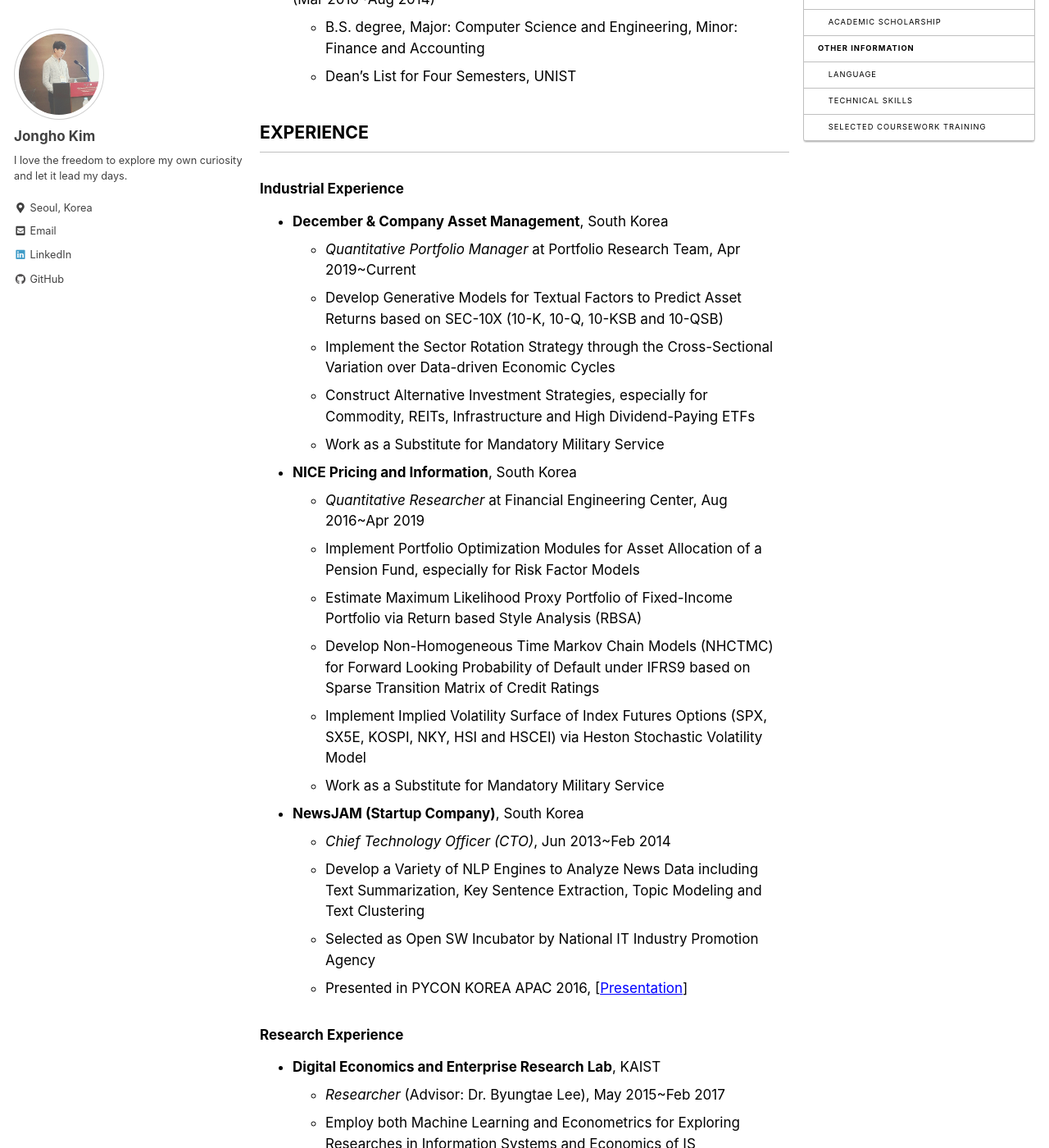
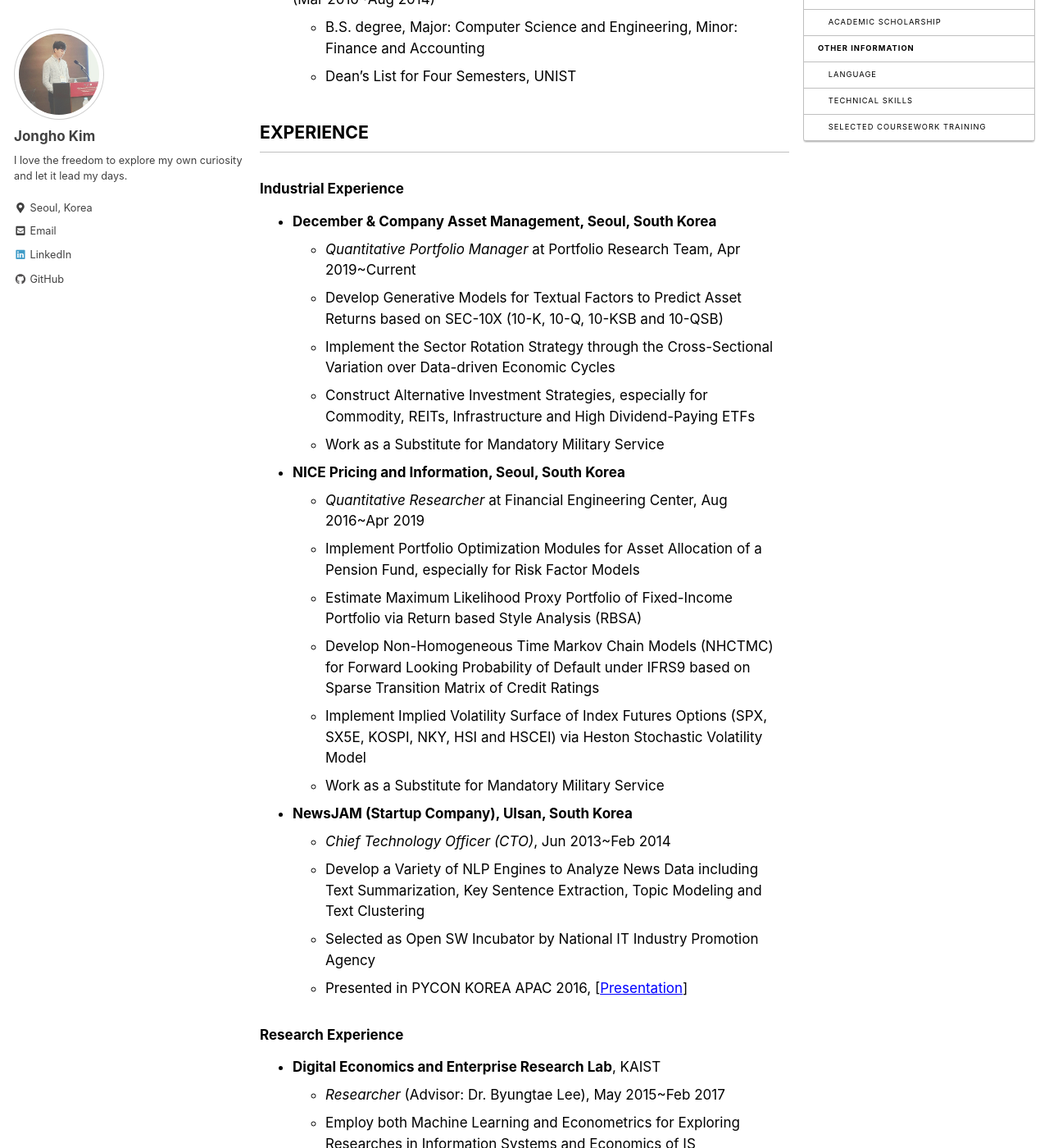
Before and after one commit to jonghkim/jonghkim.github.io, a Jekyll site: the page built from _pages/about.md, in a window 1280 px wide and 1400 px high, scrolled down 507 px. Shown: the whole window at 82% size. Built offline with Jekyll 4.4.1, drawn with Linux system fonts in a browser that asks for light colours; nearby versions of some CDN libraries.

Commit message:
edu updated

```diff
--- a/_pages/about.md
+++ b/_pages/about.md
@@ -18,14 +18,14 @@ last_modified_at: 2019-03-19
 
 ## EXPERIENCE
 ### Industrial Experience
-- **December & Company Asset Management**, South Korea
+- **December & Company Asset Management, Seoul, South Korea**
     - *Quantitative Portfolio Manager* at Portfolio Research Team, Apr 2019~Current
     - Develop Generative Models for Textual Factors to Predict Asset Returns based on SEC-10X (10-K, 10-Q, 10-KSB and 10-QSB)
     - Implement the Sector Rotation Strategy through the Cross-Sectional Variation over Data-driven Economic Cycles
     - Construct Alternative Investment Strategies, especially for Commodity, REITs, Infrastructure and High Dividend-Paying ETFs
     - Work as a Substitute for Mandatory Military Service
 
-- **NICE Pricing and Information**, South Korea
+- **NICE Pricing and Information, Seoul, South Korea**
     - *Quantitative Researcher* at Financial Engineering Center, Aug 2016~Apr 2019
     - Implement Portfolio Optimization Modules for Asset Allocation of a Pension Fund, especially for Risk Factor Models
     - Estimate Maximum Likelihood Proxy Portfolio of Fixed-Income Portfolio via Return based Style Analysis (RBSA)
@@ -33,7 +33,7 @@ last_modified_at: 2019-03-19
     - Implement Implied Volatility Surface of Index Futures Options (SPX, SX5E, KOSPI, NKY, HSI and HSCEI) via Heston Stochastic Volatility Model
     - Work as a Substitute for Mandatory Military Service
 
-- **NewsJAM (Startup Company)**, South Korea
+- **NewsJAM (Startup Company), Ulsan, South Korea**
     - *Chief Technology Officer (CTO)*, Jun 2013~Feb 2014
     - Develop a Variety of NLP Engines to Analyze News Data including Text Summarization, Key Sentence Extraction, Topic Modeling and Text Clustering
     - Selected as Open SW Incubator by National IT Industry Promotion Agency
```
